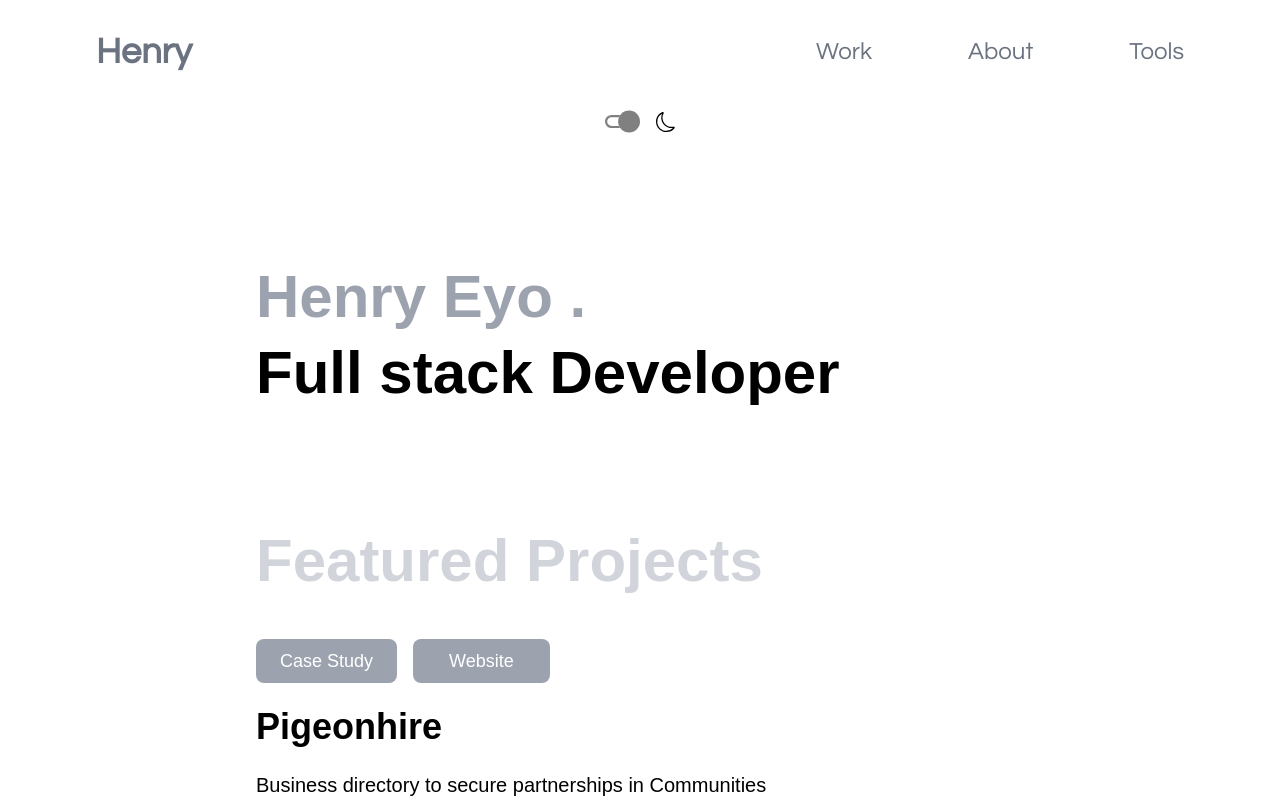
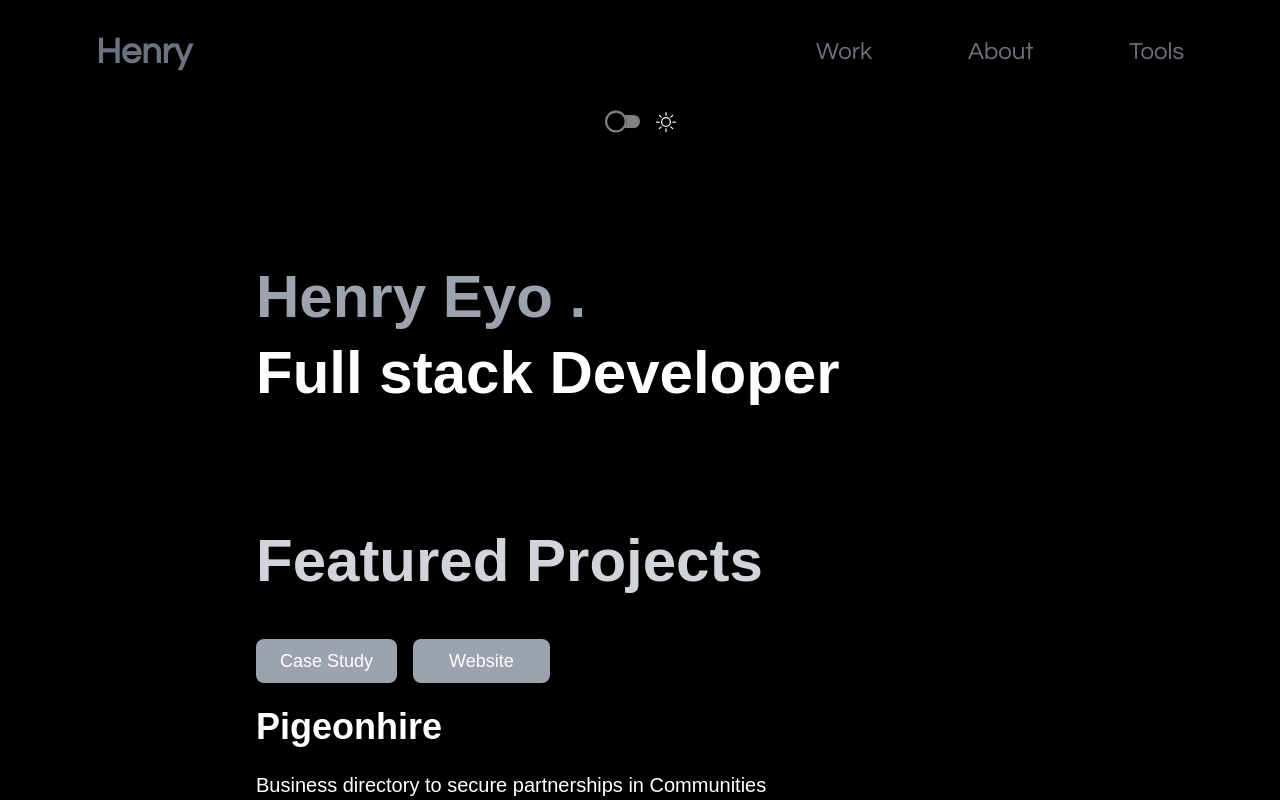
Before and after one commit to Eyohen/henryeyo, a React (Vite) app: page / in a window 1280 px wide. Built offline with nearby package versions, Linux system fonts and the light colour scheme.

Commit message:
updating the toggle dark mode again

```diff
--- a/src/pages/Home.jsx
+++ b/src/pages/Home.jsx
@@ -1,88 +1,12 @@
-// import React from 'react'
-// import Navbar from '../components/Navbar'
-// import pigeonhire from '../assets/pigeonhire.png'
-// // import './Home.css'
-// import { Link } from 'react-router-dom'
-
-
-// const Home = () => {
-
-//   return (
-//     <>
-//     {/* <Navbar/> */}
-//     <div className="font-questrial"> {/* Wrapper div */}
-
-
-
-//             {/* <div className='w-[1500px] mx-auto px-4 md:px-8 lg:px-16 xl:px-24 py-8'> */}
-
-//             <p className='text-3xl text-gray-400 md:text-4xl lg:text-6xl font-bold mt-8 md:mt-16 slide-from-top'>
-//               Henry Eyo .
-//             </p>
-//             <p className='text-3xl md:text-4xl lg:text-6xl font-bold mt-4 md:mt-4 slide-from-top'>
-//               Fullstack Developer
-//             </p>
-
-//             <div className='mt-32'> {/* Added spacing for paragraphs */}
-//               <p className='text-xl md:text-2xl lg:text-4xl slide-from-left'>
-//                 Featured Projects
-//               </p>
-
-//             </div>
-
-
-//         <div className='mt-16'>
-//         <div className='flex gap-x-4 '>
-//                     <Link to='/casestudy' className='w-full sm:w-auto'>
-//                       <button className='w-full bg-gray-400 text-white text-lg px-6 md:px-9 py-2 md:py-3 rounded-2xl transition-colors'>
-//                         Web Design
-//                       </button>
-//                     </Link>
-//                     <Link to='https://www.pigeonhire.com/' className='w-full sm:w-auto'>
-//                       <button className='w-full bg-gray-400 text-white text-lg px-6 md:px-9 py-2 md:py-3 rounded-2xl hover:text-white transition-colors'>
-//                         Visit website
-//                       </button>
-//                     </Link>
-//                   </div>
-//                   <p className='font-bold text-4xl mt-9'>Pigeonhire</p>
-//                     <p className='text-xl md:text-2xl lg:text-2xl mt-9'>
-//                       Business directory to secure partnerships in Communities
-//                     </p>
-
-//             <div className='rounded-2xl p-4 md:p-8 lg:p-16 bg-gray-50 mt-4 shadow-xl slide-from-right w-[500px]'>
-
-//                 <div className=''>
-//                   <img
-//                     src={pigeonhire}
-//                     className='shadow-xl rounded-lg'
-//                     alt="Pigeonhire preview"
-//                   />
-//                 </div>
-
-//               </div>
-
-//             </div>
-
-
-//         {/* </div> */}
-
-
-//     </div>
-
-//     </>
-//   )
-// }
-
-// export default Home
-
 import React, { useState } from 'react'
 import pigeonhire from '../assets/pigeonhire.png'
 import './Home.css'
 import Navbar from '../components/Navbar'
 import { BsToggle2Off,BsToggle2On, BsMoon,BsSun} from "react-icons/bs";
+import { Link } from 'react-router-dom';
 
 const Home = () => {
-  const [isdark, setIsDark] = useState(false);
+  const [isdark, setIsDark] = useState(true);
 
   const handleIsDark = () => {
     setIsDark(prev => !prev)
@@ -93,17 +17,17 @@ const Home = () => {
   return (
     <div className={` ${isdark ? 'bg-black' : 'bg-white'} overflow-y-auto h-screen`}>
       <Navbar />
-      <div className='px-64'>
+      <div className='px-6 md:px-64'>
       <div className='flex justify-center items-center  gap-x-4'>{isdark ? <div onClick={handleIsDark}><BsToggle2Off color='gray' size={35} /></div> : <div onClick={handleIsDark}><BsToggle2On color='gray' size={35} /></div>}  {isdark ? <BsSun size={20} color='white'/> : <BsMoon size={20}/>}</div>
-        <p className='font-bold text-6xl text-gray-400 mt-32'>Henry Eyo .</p>
-        <p className={`font-bold text-6xl mt-4 ${isdark ? 'text-white' : 'text-black'}`}>Full stack Developer</p>
+        <p className='font-bold text-6xl text-gray-400 mt-32 slide-from-top'>Henry Eyo .</p>
+        <p className={`font-bold text-6xl mt-4 slide-from-top ${isdark ? 'text-white' : 'text-black'}`}>Full stack Developer</p>
 
-        <p className='font-bold text-6xl text-gray-300 mt-32'>Featured Projects</p>
+        <p className='font-bold text-6xl text-gray-300 mt-32 slide-from-left'>Featured Projects</p>
 
-        <div className='mt-12'>
+        <div className='mt-12 slide-from-left'>
           <div className='flex gap-x-4'>
-            <button className='bg-gray-400 text-white text-lg px-6 py-2 rounded-lg'>Case Study</button>
-            <button className='bg-gray-400 text-white text-lg px-9 py-2 rounded-lg'>Website</button>
+            <Link to={'/casestudy'}><button className='bg-gray-400 text-white text-lg px-6 py-2 rounded-lg'>Case Study</button></Link>
+            <Link to='https://www.pigeonhire.com/'><button className='bg-gray-400 text-white text-lg px-9 py-2 rounded-lg'>Website</button></Link>
           </div>
           <p className={`text-4xl font-bold mt-6 ${isdark ? 'text-white' : 'text-black'}`}>Pigeonhire</p>
           <p className={`mt-6 font-thin text-xl ${isdark ? 'text-white' : 'text-black'}`}>Business directory to secure partnerships in Communities</p>
```
